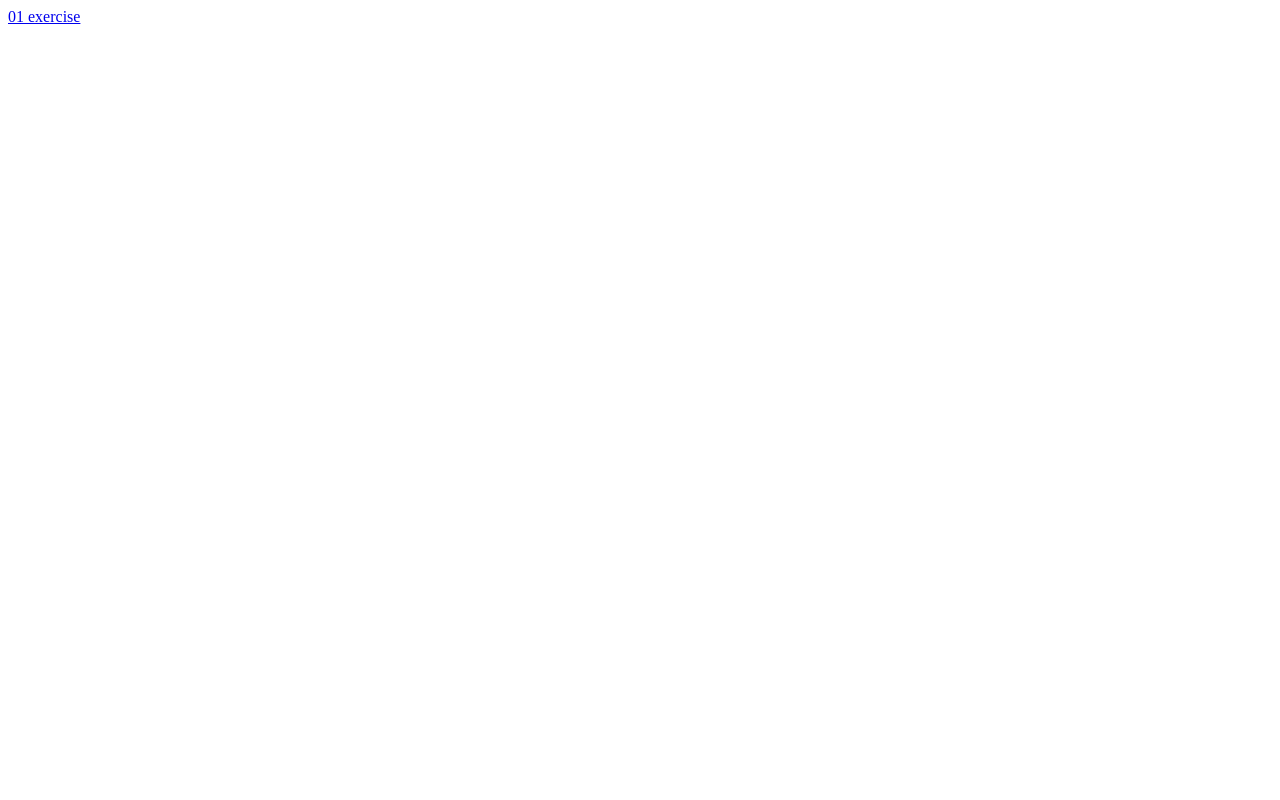
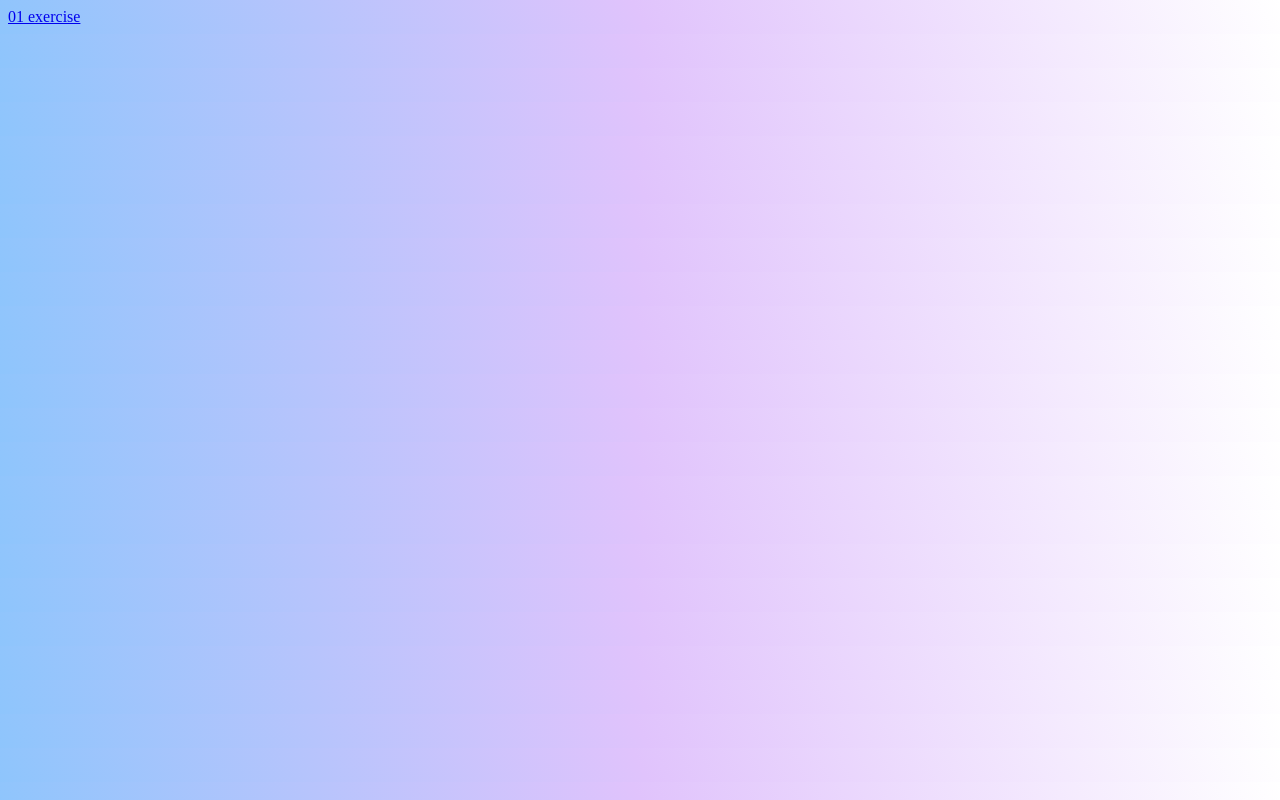
Before and after one commit to RS-coding/JavaScript-Exercises, a plain HTML site: page index.html in a window 1280 px wide. Drawn offline with Linux system fonts and the light colour scheme.

Commit message:
index.html

```diff
--- a/index.html
+++ b/index.html
@@ -4,7 +4,14 @@
     <meta charset="UTF-8">
     <meta http-equiv="X-UA-Compatible" content="IE=edge">
     <meta name="viewport" content="width=device-width, initial-scale=1.0">
-    <title>Document</title>
+    <title>JavaScript Exercises</title>
+
+    <style>
+        body{
+            background-color: #8EC5FC;
+            background-image: linear-gradient(62deg, #8EC5FC 0%, #E0C3FC 50%, #ffffff 100%);
+        }
+    </style>
 </head>
 <body>
     <div class="container">
```
